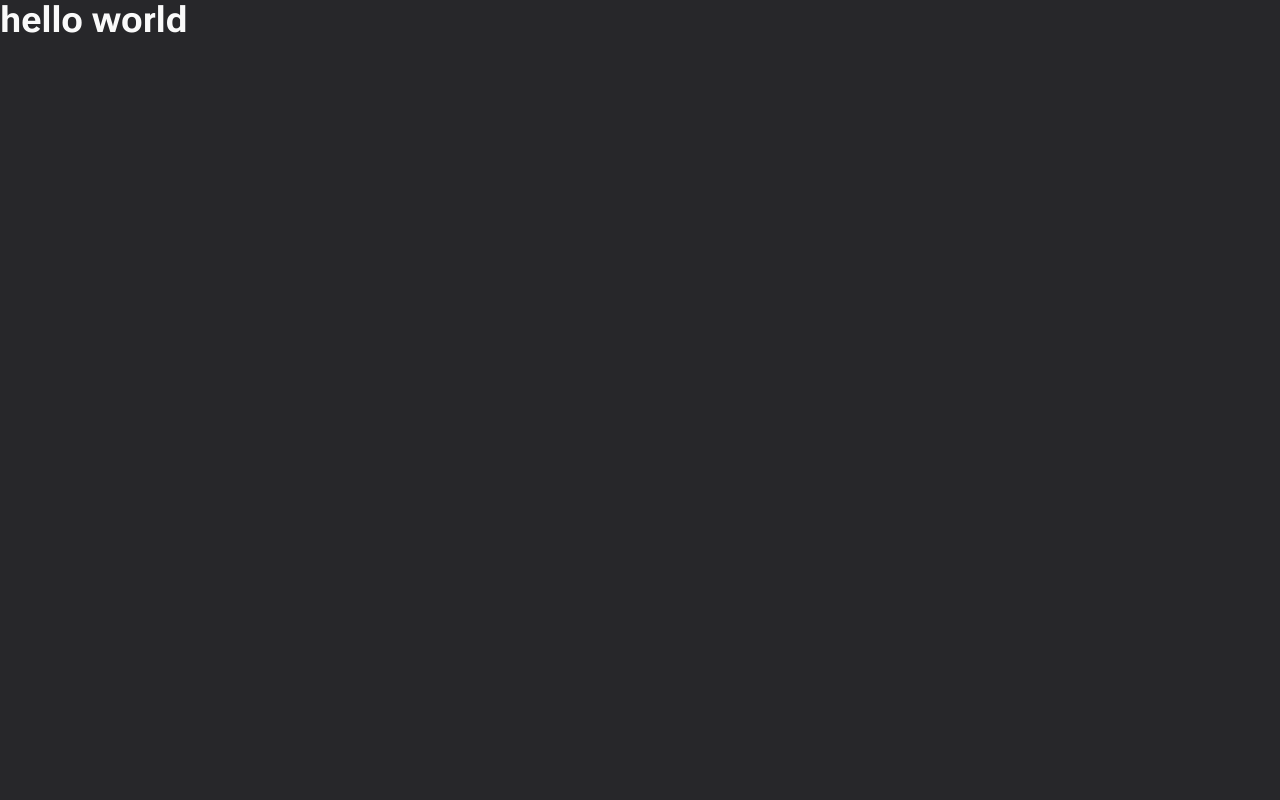
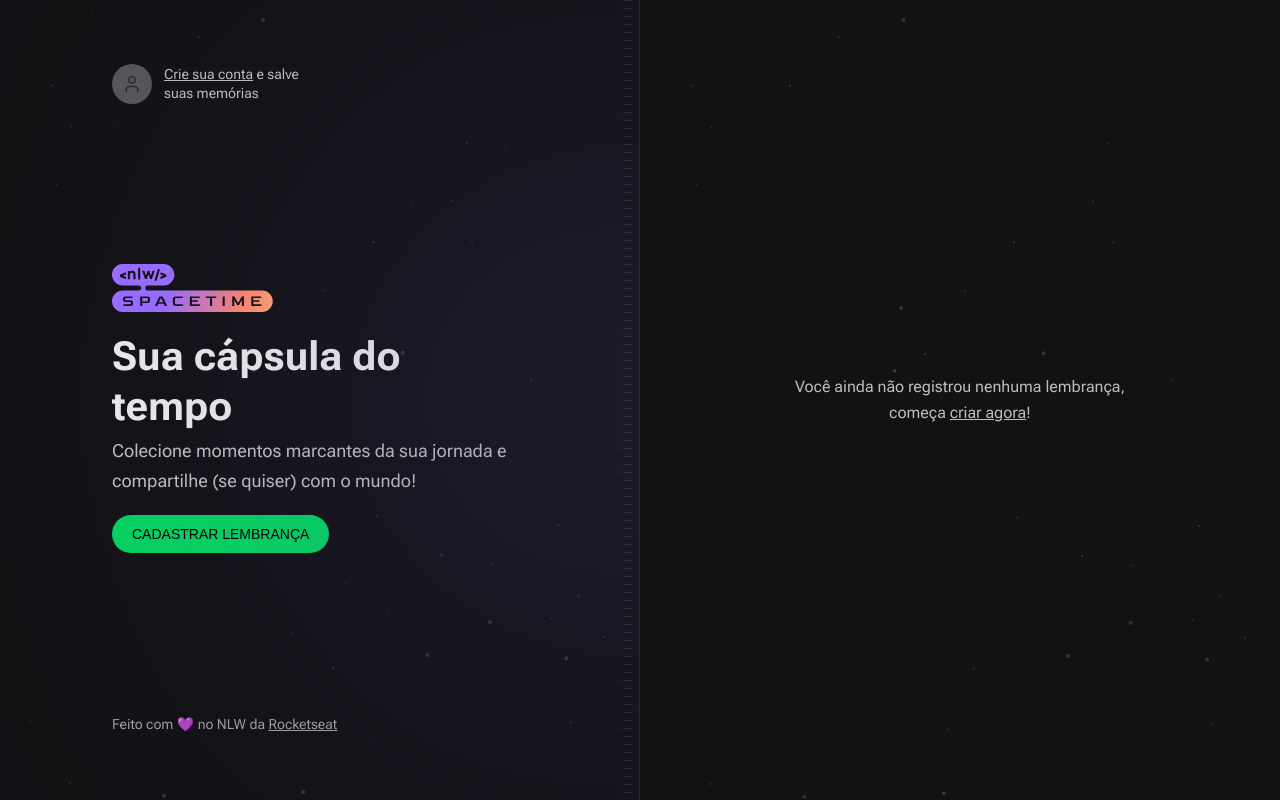
Before and after one commit to Th-Fernandes/NLW-spacetime, a Next.js app in the folder web/: page / in a window 1280 px wide. Built offline with nearby package versions, Linux system fonts and the light colour scheme; a web font is replaced by a local one.

Commit message:
feat: page styles

```diff
--- a/web/package.json
+++ b/web/package.json
@@ -15,6 +15,7 @@
     "autoprefixer": "10.4.14",
     "eslint": "8.40.0",
     "eslint-config-next": "13.4.2",
+    "lucide-react": "^0.216.0",
     "next": "13.4.2",
     "postcss": "8.4.23",
     "react": "18.2.0",
--- a/web/src/app/page.tsx
+++ b/web/src/app/page.tsx
@@ -1,7 +1,82 @@
+import { User } from 'lucide-react'
+
+import nlwLogo from '../assets/logo.svg'
+import Image from 'next/image'
+
 export default function Home() {
   return (
-    <div className="h-screen bg-zinc-800 text-zinc-50">
-      <h1 className="text-4xl font-bold">hello world</h1>
-    </div>
+    <main className="grid min-h-screen grid-cols-2">
+      {/* Left */}
+      <div className="relative flex flex-col items-start justify-between overflow-hidden border-r border-white/10 bg-[url(../assets/stars-bg.svg)] bg-cover px-28 py-16">
+        {/* Blur */}
+        <div className="absolute right-0 top-1/2 h-[288px] w-[526px] -translate-y-1/2 translate-x-1/2 rounded-full bg-purple-700 opacity-50 blur-full" />
+
+        {/* Stripes */}
+        <div className="absolute bottom-0 right-2 top-0 w-2 bg-stripes" />
+
+        {/* Sign In */}
+        <a
+          href=""
+          className="flex items-center gap-3 text-left transition-colors hover:text-gray-50"
+        >
+          <div className="flex h-10 w-10 items-center justify-center rounded-full bg-gray-400">
+            <User className="h-5 w-5 text-gray-500" />
+          </div>
+
+          <p className="max-w-[140px] text-sm leading-snug">
+            <span className="underline">Crie sua conta</span> e salve suas
+            memórias
+          </p>
+        </a>
+
+        {/* Hero */}
+        <div className="space-y-5">
+          <Image src={nlwLogo} alt="NLW Spacetime" />
+
+          <div className="max-w-[420px] space-y-1">
+            <h1 className="text-5xl font-bold leading-tight text-gray-50">
+              Sua cápsula do tempo
+            </h1>
+            <p className="text-lg leading-relaxed">
+              Colecione momentos marcantes da sua jornada e compartilhe (se
+              quiser) com o mundo!
+            </p>
+          </div>
+
+          <a
+            className="inline-block rounded-full bg-green-500 px-5 py-3 font-alt text-sm uppercase leading-none text-black hover:bg-green-600"
+            href=""
+          >
+            CADASTRAR LEMBRANÇA
+          </a>
+        </div>
+
+        {/* Copyright */}
+        <div className="text-sm leading-relaxed text-gray-200">
+          Feito com 💜 no NLW da{' '}
+          <a
+            target="_blank"
+            rel="noreferrer"
+            className="underline hover:text-gray-100"
+            href="https://rocketseat.com.br"
+          >
+            Rocketseat
+          </a>
+        </div>
+      </div>
+
+      {/* Right */}
+      <div className="flex flex-col bg-[url(../assets/stars-bg.svg)] bg-cover p-16">
+        <div className="flex flex-1 items-center justify-center">
+          <p className="w-[360px] text-center leading-relaxed">
+            Você ainda não registrou nenhuma lembrança, começa{' '}
+            <a href="" className="underline hover:text-gray-50">
+              criar agora
+            </a>
+            !
+          </p>
+        </div>
+      </div>
+    </main>
   )
 }
--- a/web/tailwind.config.js
+++ b/web/tailwind.config.js
@@ -11,10 +11,17 @@
         sans: 'var(--font-roboto)',
         alt: 'var(--font-bai-jamjuree)',
       },
+
+      fontSize: {
+        '5xl': '2.5rem',
+      },
+
       backgroundImage: {
-        'gradient-radial': 'radial-gradient(var(--tw-gradient-stops))',
-        'gradient-conic':
-          'conic-gradient(from 180deg at 50% 50%, var(--tw-gradient-stops))',
+        stripes:
+          'linear-gradient(to bottom, rgba(255, 255, 255, 0.1), rgba(255, 255, 255, 0.1) 12.5%, transparent 12.5%, transparent)',
+      },
+      backgroundSize: {
+        stripes: '100% 8px',
       },
       colors: {
         gray: {
@@ -54,6 +61,9 @@
           900: '#025929',
         },
       },
+      blur: {
+        full: '194px',
+      },
     },
   },
   plugins: [],
```
Also changed, not shown: 1 other file (tests, documents, lock files or other folders).
